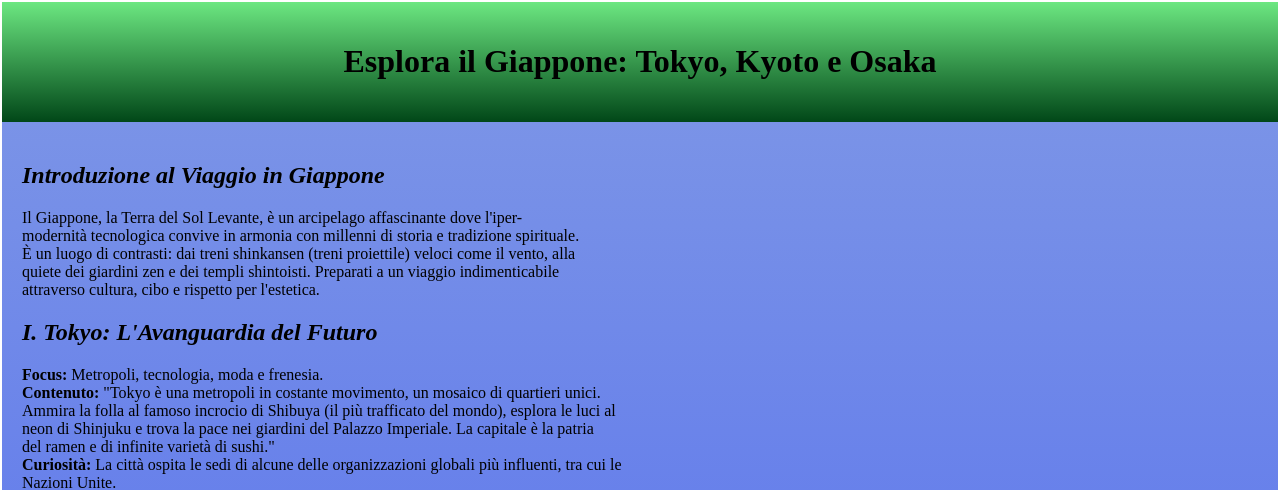
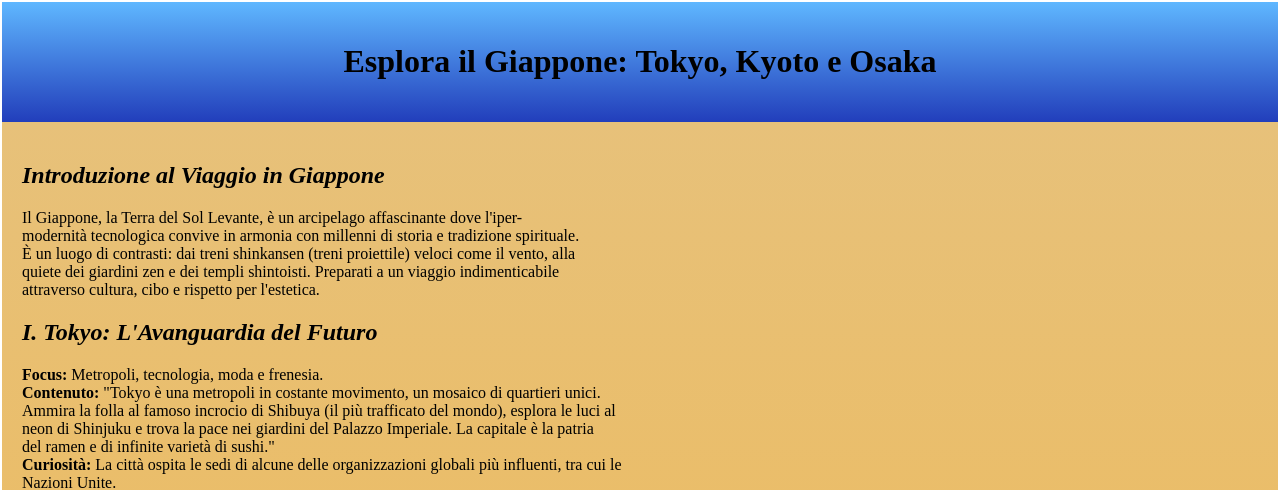
Before and after one commit to AmirOuazzan1/INFORMATICA, a plain HTML site: page giappone.html in a window 1280 px wide. Shown: the top 490 px of the page. Drawn offline with Linux system fonts and the light colour scheme.

Commit message:
Update giappone.html

```diff
--- a/giappone.html
+++ b/giappone.html
@@ -12,14 +12,14 @@ padding: 0px;
 }
 
 header {
-background: linear-gradient(to bottom, #6ce781, #014718);
+background: linear-gradient(to bottom, #5fb7ff, #223ebb);
 color: rgb(0, 0, 0);
 padding: 20px;
 text-align: center;
 }
 
 main {
-background: linear-gradient(to bottom, rgb(122, 147, 231), rgb(0, 26, 255));
+background: linear-gradient(to bottom, rgb(231, 193, 122), rgb(255, 166, 0));
 color: black;
 padding: 20px;
 }
@@ -32,6 +32,8 @@ footer {
 }
 
 </style>
+
+<link href="viaggi.css" rel="stylesheet" type="text/css">
 
 </head>
 
@@ -64,6 +66,8 @@ footer {
         Nazioni Unite.<br>
     </p>
 
+        <img src="https://amirouazzan1.github.io/INFORMATICA/shibuyacrossing.jpg" alt="Shibuya Crossing">
+
     <h2><i>II. Kyoto: Il Cuore della Tradizione</i></h2>
 
     <p>
@@ -77,6 +81,8 @@ footer {
         patrimonio mondiale dell'UNESCO.</br>
     </p>
 
+    <img src="https://amirouazzan1.github.io/INFORMATICA/kinkakuji.png" alt="Kinkaku-ji">
+
     <h2><i>III. Osaka: Capitale del Gusto e della Gioia</i></h2>
     <p>
         <b>Focus:</b> Cibo di strada, divertimento e architettura vivace.</br>
@@ -89,17 +95,16 @@ footer {
         locale.</br>
     </p>
 
-    <img src="https://amirouazzan1.github.io/INFORMATICA/shibuyacrossing.jpg" alt="Shibuya Crossing">
-    <img src="https://amirouazzan1.github.io/INFORMATICA/kinkakuji.png" alt="Kinkaku-ji">
-    <img src="https://amirouazzan1.github.io/INFORMATICA/takoyakii.jpg" alt="Takoyaki">
+        <img src="https://amirouazzan1.github.io/INFORMATICA/takoyakii.jpg" alt="Takoyaki">
+
 </main>
 
 <footer>
 <p>Presentato da Amir Ouazzani e Lorenzo Provenzano</p>
-</footer>
-
 <a href="viaggi.html">Vai alla Pagina di presentazione</a>
 <a href="statiuniti.html">Vai negli Stati Uniti</a>
 
+</footer>
+
 </body>
 </html>
```
